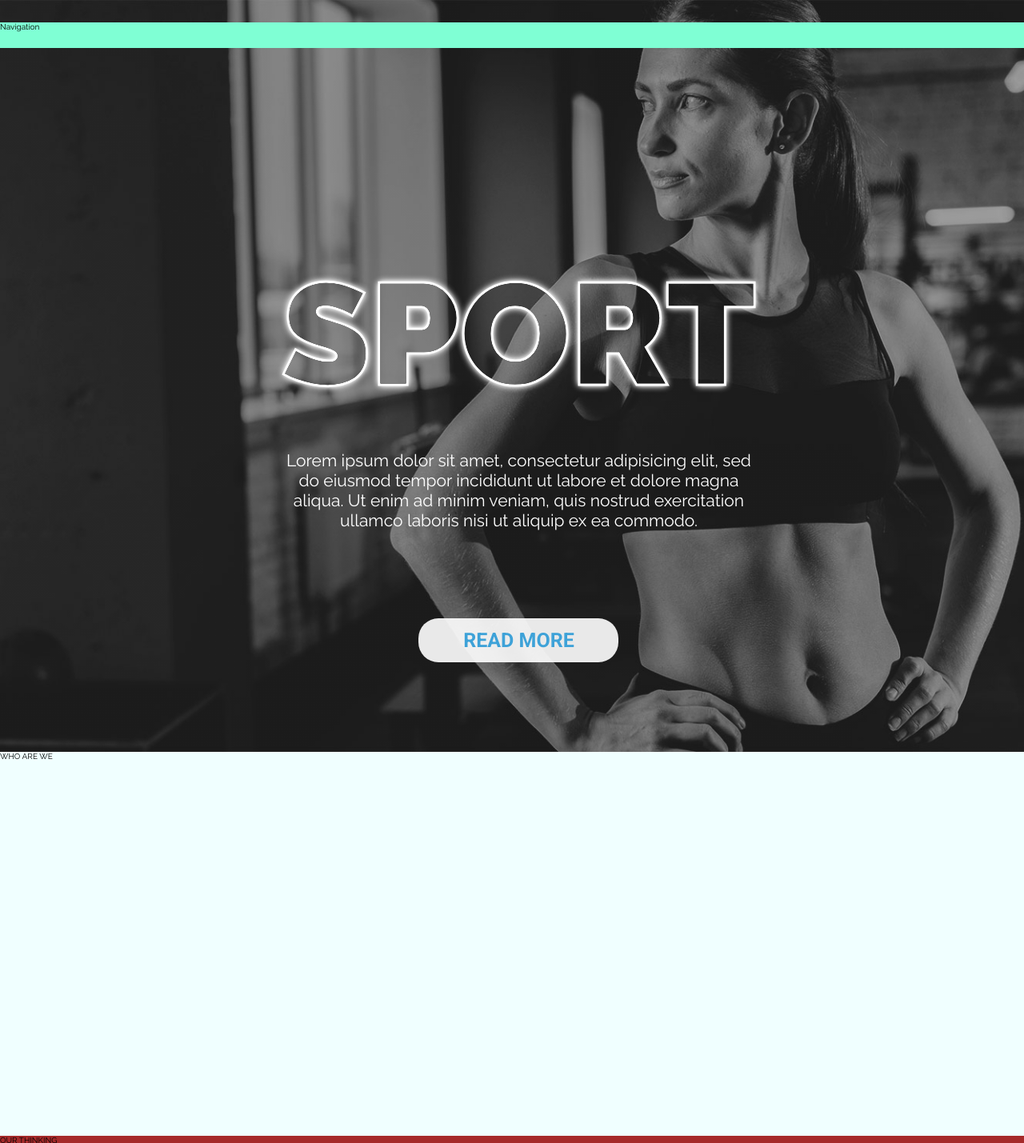
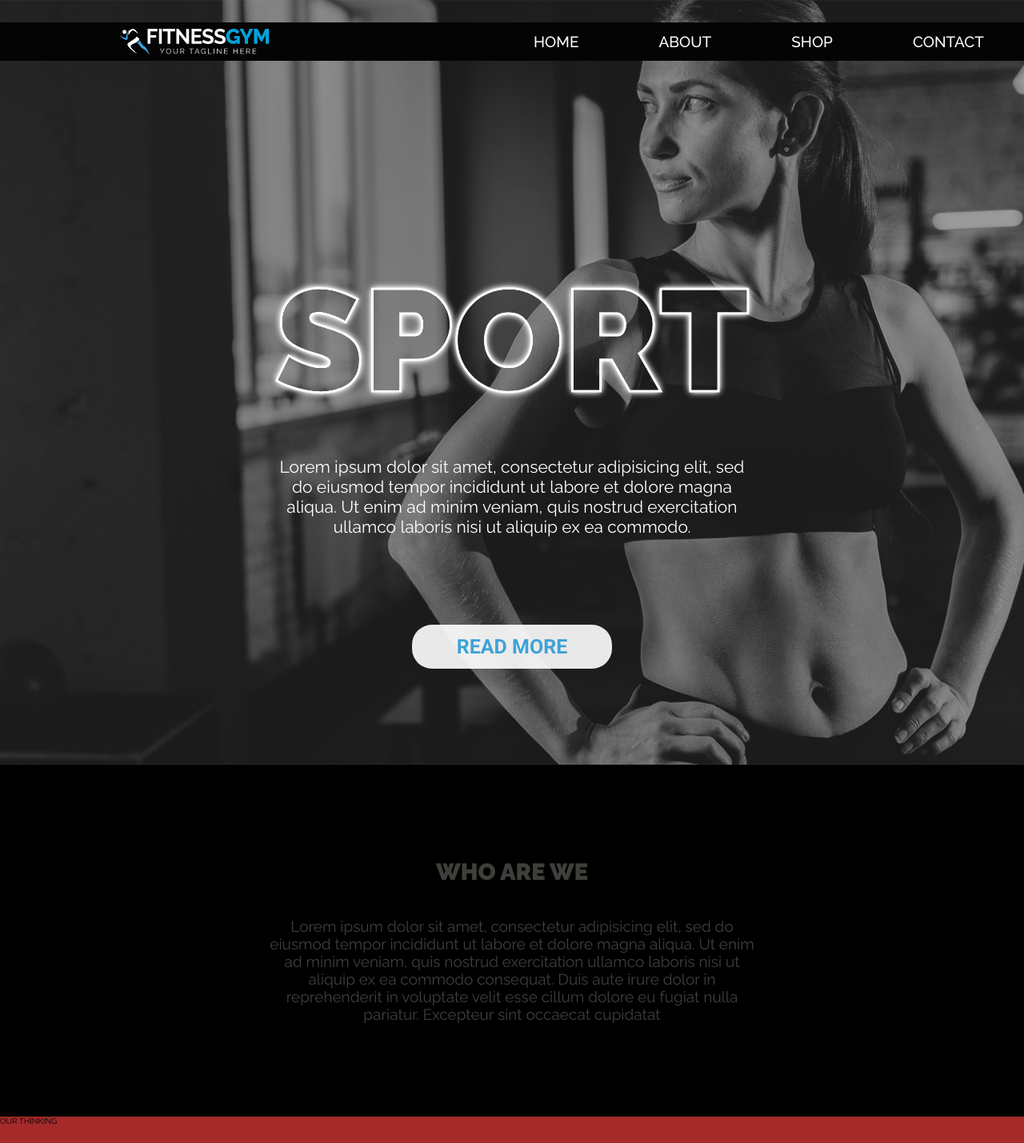
Before and after one commit to st-rkalinov/fitness-gym-website-design, a website: page index.html in a window 1280 px wide. Shown: the top 1429 px of the page at 80% size. Drawn offline with Linux system fonts and the light colour scheme.

Commit message:
finish navigation and about-us section

```diff
--- a/index.html
+++ b/index.html
@@ -12,7 +12,14 @@
 <body class="container">
 
 <nav class="navigation">
-    Navigation
+    <img src="img/logo.png" alt="Logo" class="navigation__logo">
+
+    <ul class="navigation__items">
+        <li class="navigation__item"><a href="#">Home</a></li>
+        <li class="navigation__item"><a href="#">About</a></li>
+        <li class="navigation__item"><a href="#">Shop</a></li>
+        <li class="navigation__item"><a href="#">Contact</a></li>
+    </ul>
 </nav>
 
 <header class="header">
@@ -28,7 +35,12 @@
 </header>
 
 <section class="section-about-us">
-    WHO ARE WE
+    <h3 class="heading-3 heading-3--about-us">Who are we</h3>
+
+    <p class="section-about-us__text">Lorem ipsum dolor sit amet, consectetur adipisicing elit, sed do eiusmod tempor
+        incididunt ut labore et dolore magna aliqua. Ut enim ad minim veniam, quis nostrud exercitation ullamco laboris
+        nisi ut aliquip ex ea commodo consequat. Duis aute irure dolor in reprehenderit in voluptate velit esse cillum
+        dolore eu fugiat nulla pariatur. Excepteur sint occaecat cupidatat </p>
 </section>
 <section class="section-our-thinking">
     OUR THINKING
--- a/sass/base/_base.scss
+++ b/sass/base/_base.scss
@@ -23,9 +23,9 @@
 .container {
     display: grid;
     grid-template-columns: [full-start] 15rem [middle-start] repeat(3, [col-start] 1fr [col-end]) [middle-end full-end];
-    grid-template-rows: [emptybar-start] 3.5vh [emptybar-end nav-start] 4vh
+    grid-template-rows: [emptybar-start] 3.5vh [emptybar-end nav-start] 6vh
     [nav-end header-start] 110vh
-    [header-end about-us-start] 60vh
+    [header-end about-us-start] 55vh
     [about-us-end our-thinking-start] 33vh
     [our-thinking-end opinions-start] 100vh
     [opinions-end features-start] 90vh
--- a/sass/base/_typography.scss
+++ b/sass/base/_typography.scss
@@ -5,3 +5,13 @@
   -webkit-text-stroke: 3px white;
   font-weight: 900;
 }
+
+.heading-3 {
+  font-size: 2.9rem;
+  color: #3e3f3a;
+  text-transform: uppercase;
+
+  &--about-us {
+    font-weight: 900;
+  }
+}
--- a/sass/layout/_header.scss
+++ b/sass/layout/_header.scss
@@ -4,7 +4,7 @@
   background-position: center center;
   grid-row: emptybar-start / header-end;
   display: grid;
-  grid-template-columns: 1fr 45vw 1fr;
+  grid-template-columns: 1fr minmax(min-content, 45vw) 1fr;
   grid-template-rows: 25vh 1fr;
   align-items: center;
   text-align: center;
--- a/sass/layout/_navigation.scss
+++ b/sass/layout/_navigation.scss
@@ -1,5 +1,38 @@
 .navigation {
-  background-color: aquamarine;
+  background-color: #040404;
   grid-row: nav-start / nav-end;
   z-index: 1;
+
+  display: grid;
+  grid-template-columns: [full-start] minmax($page-left-min-padding, $page-left-max-padding)
+  [logo-start] min-content
+  [logo-end empty-area-start] minmax(10rem, 60rem)
+  [empty-area-end nav-container-start] max-content [nav-container-end] minmax($page-right-min-padding, 1fr) [full-end];
+  align-items: center;
+
+  &__logo {
+    grid-column: 2 / 3;
+  }
+
+  &__items {
+    list-style: none;
+    grid-column: nav-container-start / nav-container-end;
+    display: grid;
+    grid-template-columns: repeat(4, min-content);
+    grid-column-gap: 10rem;
+    text-transform: uppercase;
+    justify-items: center;
+    font-weight: 500;
+  }
+
+  &__item {
+    font-size: 1.9rem;
+     font-weight: 500;
+
+    a {
+      color: $color-primary;
+      text-decoration: none;
+
+    }
+  }
 }
--- a/sass/pages/_home.scss
+++ b/sass/pages/_home.scss
@@ -1,7 +1,20 @@
 .section-about-us {
-  background-color: azure;
+  background-color: #000000;
   grid-row: about-us-start / about-us-end;
   grid-column: full-start / full-end;
+  display: flex;
+  justify-content: center;
+  align-content: center;
+  flex-direction: column;
+  padding: 0 26%;
+  margin: 0 auto;
+  text-align: center;
+
+  &__text {
+    color: #3e3f3a;
+    font-size: 1.9rem;
+    padding-top: 4rem;
+  }
 }
 
 .section-our-thinking {
--- a/sass/utils/_variables.scss
+++ b/sass/utils/_variables.scss
@@ -5,3 +5,8 @@
 //FONTS
 $font-primary: 'Raleway', sans-serif;
 $font-secondary: 'Roboto', sans-serif;
+
+//PADDINGS
+$page-left-min-padding: 5rem;
+$page-left-max-padding: 15rem;
+$page-right-min-padding: 5rem;
```
Also changed, not shown: css/style.comp.css, img/logo.png (added), 1 other file.
